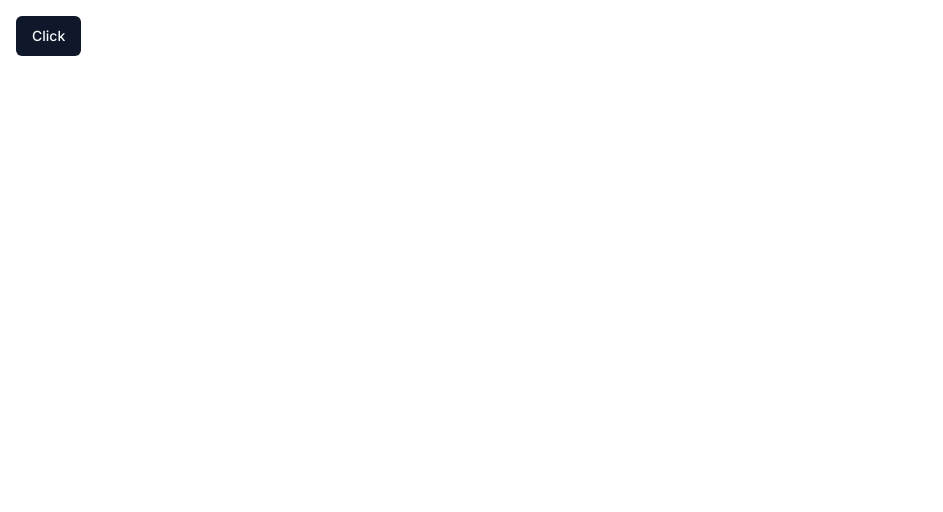
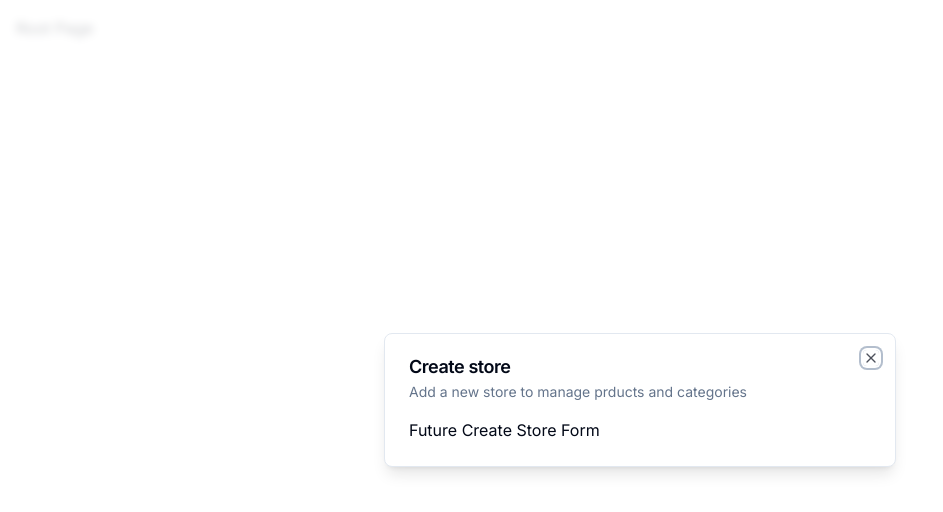
Before and after one commit to EugeniBykovski/ecommerce-admin, a Next.js app: page / in a window 1280 px wide. Shown: the top 512 px of the page, without its empty margins (0-943 px from the left). Built offline with nearby package versions, Linux system fonts and the light colour scheme.

Commit message:
added modal hook, store modal and sign up/in pages

```diff
--- /dev/null
+++ b/app/(auth)/(routes)/layout.tsx
@@ -0,0 +1,9 @@
+export default function AuthLayout({
+  children,
+}: {
+  children: React.ReactNode;
+}) {
+  return (
+    <div className="flex items-center justify-center h-full">{children}</div>
+  );
+}
--- a/app/(root)/page.tsx
+++ b/app/(root)/page.tsx
@@ -1,11 +1,17 @@
-import { Button } from "@/components/ui/button";
+"use client";
 
-export default function Home() {
-  return (
-    <div className="p-4">
-      <Button size="default" variant="default">
-        Click
-      </Button>
-    </div>
-  );
-}
+import { useStoreModal } from "@/hooks/use-store-modal";
+import { useEffect } from "react";
+
+const SetupPage = () => {
+  const onOpen = useStoreModal((state) => state.onOpen);
+  const isOpen = useStoreModal((state) => state.isOpen);
+
+  useEffect(() => {
+    if (!isOpen) onOpen();
+  }, [isOpen, onOpen]);
+
+  return <div className="p-4">Root Page</div>;
+};
+
+export default SetupPage;
--- a/app/layout.tsx
+++ b/app/layout.tsx
@@ -1,6 +1,7 @@
-import "./globals.css";
 import { Inter } from "next/font/google";
 import { ClerkProvider } from "@clerk/nextjs";
+import { ModalProvider } from "@/providers/modal-provider";
+import "./globals.css";
 
 const inter = Inter({ subsets: ["latin"] });
 
@@ -17,7 +18,10 @@
   return (
     <ClerkProvider>
       <html lang="en">
-        <body className={inter.className}>{children}</body>
+        <body className={inter.className}>
+          <ModalProvider />
+          {children}
+        </body>
       </html>
     </ClerkProvider>
   );
--- /dev/null
+++ b/components/modals/store-modal.tsx
@@ -0,0 +1,19 @@
+"use client";
+
+import { useStoreModal } from "@/hooks/use-store-modal";
+import Modal from "@/components/ui/modal";
+
+export const StoreModal = () => {
+  const storeModal = useStoreModal();
+
+  return (
+    <Modal
+      title="Create store"
+      description="Add a new store to manage prducts and categories"
+      isOpen={storeModal.isOpen}
+      onClose={storeModal.onClose}
+    >
+      Future Create Store Form
+    </Modal>
+  );
+};
--- /dev/null
+++ b/components/ui/dialog.tsx
@@ -0,0 +1,123 @@
+"use client"
+
+import * as React from "react"
+import * as DialogPrimitive from "@radix-ui/react-dialog"
+import { X } from "lucide-react"
+
+import { cn } from "@/lib/utils"
+
+const Dialog = DialogPrimitive.Root
+
+const DialogTrigger = DialogPrimitive.Trigger
+
+const DialogPortal = ({
+  className,
+  ...props
+}: DialogPrimitive.DialogPortalProps) => (
+  <DialogPrimitive.Portal className={cn(className)} {...props} />
+)
+DialogPortal.displayName = DialogPrimitive.Portal.displayName
+
+const DialogOverlay = React.forwardRef<
+  React.ElementRef<typeof DialogPrimitive.Overlay>,
+  React.ComponentPropsWithoutRef<typeof DialogPrimitive.Overlay>
+>(({ className, ...props }, ref) => (
+  <DialogPrimitive.Overlay
+    ref={ref}
+    className={cn(
+      "fixed inset-0 z-50 bg-background/80 backdrop-blur-sm data-[state=open]:animate-in data-[state=closed]:animate-out data-[state=closed]:fade-out-0 data-[state=open]:fade-in-0",
+      className
+    )}
+    {...props}
+  />
+))
+DialogOverlay.displayName = DialogPrimitive.Overlay.displayName
+
+const DialogContent = React.forwardRef<
+  React.ElementRef<typeof DialogPrimitive.Content>,
+  React.ComponentPropsWithoutRef<typeof DialogPrimitive.Content>
+>(({ className, children, ...props }, ref) => (
+  <DialogPortal>
+    <DialogOverlay />
+    <DialogPrimitive.Content
+      ref={ref}
+      className={cn(
+        "fixed left-[50%] top-[50%] z-50 grid w-full max-w-lg translate-x-[-50%] translate-y-[-50%] gap-4 border bg-background p-6 shadow-lg duration-200 data-[state=open]:animate-in data-[state=closed]:animate-out data-[state=closed]:fade-out-0 data-[state=open]:fade-in-0 data-[state=closed]:zoom-out-95 data-[state=open]:zoom-in-95 data-[state=closed]:slide-out-to-left-1/2 data-[state=closed]:slide-out-to-top-[48%] data-[state=open]:slide-in-from-left-1/2 data-[state=open]:slide-in-from-top-[48%] sm:rounded-lg md:w-full",
+        className
+      )}
+      {...props}
+    >
+      {children}
+      <DialogPrimitive.Close className="absolute right-4 top-4 rounded-sm opacity-70 ring-offset-background transition-opacity hover:opacity-100 focus:outline-none focus:ring-2 focus:ring-ring focus:ring-offset-2 disabled:pointer-events-none data-[state=open]:bg-accent data-[state=open]:text-muted-foreground">
+        <X className="h-4 w-4" />
+        <span className="sr-only">Close</span>
+      </DialogPrimitive.Close>
+    </DialogPrimitive.Content>
+  </DialogPortal>
+))
+DialogContent.displayName = DialogPrimitive.Content.displayName
+
+const DialogHeader = ({
+  className,
+  ...props
+}: React.HTMLAttributes<HTMLDivElement>) => (
+  <div
+    className={cn(
+      "flex flex-col space-y-1.5 text-center sm:text-left",
+      className
+    )}
+    {...props}
+  />
+)
+DialogHeader.displayName = "DialogHeader"
+
+const DialogFooter = ({
+  className,
+  ...props
+}: React.HTMLAttributes<HTMLDivElement>) => (
+  <div
+    className={cn(
+      "flex flex-col-reverse sm:flex-row sm:justify-end sm:space-x-2",
+      className
+    )}
+    {...props}
+  />
+)
+DialogFooter.displayName = "DialogFooter"
+
+const DialogTitle = React.forwardRef<
+  React.ElementRef<typeof DialogPrimitive.Title>,
+  React.ComponentPropsWithoutRef<typeof DialogPrimitive.Title>
+>(({ className, ...props }, ref) => (
+  <DialogPrimitive.Title
+    ref={ref}
+    className={cn(
+      "text-lg font-semibold leading-none tracking-tight",
+      className
+    )}
+    {...props}
+  />
+))
+DialogTitle.displayName = DialogPrimitive.Title.displayName
+
+const DialogDescription = React.forwardRef<
+  React.ElementRef<typeof DialogPrimitive.Description>,
+  React.ComponentPropsWithoutRef<typeof DialogPrimitive.Description>
+>(({ className, ...props }, ref) => (
+  <DialogPrimitive.Description
+    ref={ref}
+    className={cn("text-sm text-muted-foreground", className)}
+    {...props}
+  />
+))
+DialogDescription.displayName = DialogPrimitive.Description.displayName
+
+export {
+  Dialog,
+  DialogTrigger,
+  DialogContent,
+  DialogHeader,
+  DialogFooter,
+  DialogTitle,
+  DialogDescription,
+}
--- /dev/null
+++ b/components/ui/modal.tsx
@@ -0,0 +1,43 @@
+"use client";
+
+import {
+  Dialog,
+  DialogContent,
+  DialogDescription,
+  DialogHeader,
+  DialogTitle,
+} from "@/components/ui/dialog";
+
+interface ModalProps {
+  title: string;
+  description: string;
+  isOpen: boolean;
+  onClose: () => void;
+  children?: React.ReactNode;
+}
+
+const Modal: React.FC<ModalProps> = ({
+  title,
+  description,
+  isOpen,
+  onClose,
+  children,
+}) => {
+  const onChange = (open: boolean) => {
+    if (!open) onClose();
+  };
+
+  return (
+    <Dialog open={isOpen} onOpenChange={onChange}>
+      <DialogContent>
+        <DialogHeader>
+          <DialogTitle>{title}</DialogTitle>
+          <DialogDescription>{description}</DialogDescription>
+        </DialogHeader>
+        <div>{children}</div>
+      </DialogContent>
+    </Dialog>
+  );
+};
+
+export default Modal;
--- /dev/null
+++ b/hooks/use-store-modal.tsx
@@ -0,0 +1,13 @@
+import { create } from "zustand";
+
+interface useStoreModalStore {
+  isOpen: boolean;
+  onOpen: () => void;
+  onClose: () => void;
+}
+
+export const useStoreModal = create<useStoreModalStore>((set) => ({
+  isOpen: true,
+  onOpen: () => set({ isOpen: true }),
+  onClose: () => set({ isOpen: false }),
+}));
--- a/package.json
+++ b/package.json
@@ -10,6 +10,7 @@
   },
   "dependencies": {
     "@clerk/nextjs": "^4.21.13",
+    "@radix-ui/react-dialog": "^1.0.4",
     "@radix-ui/react-slot": "^1.0.2",
     "@types/node": "20.3.2",
     "@types/react": "18.2.14",
@@ -27,6 +28,7 @@
     "tailwind-merge": "^1.13.2",
     "tailwindcss": "3.3.2",
     "tailwindcss-animate": "^1.0.6",
-    "typescript": "5.1.6"
+    "typescript": "5.1.6",
+    "zustand": "^4.3.8"
   }
 }
--- /dev/null
+++ b/providers/modal-provider.tsx
@@ -0,0 +1,20 @@
+"use client";
+
+import { useEffect, useState } from "react";
+import { StoreModal } from "@/components/modals/store-modal";
+
+export const ModalProvider = () => {
+  const [isMounted, setIsMounted] = useState(false);
+
+  useEffect(() => {
+    setIsMounted(true);
+  }, []);
+
+  if (!isMounted) return null;
+
+  return (
+    <>
+      <StoreModal />
+    </>
+  );
+};
```
Also changed, not shown: 1 other file (tests, documents, lock files or other folders).
